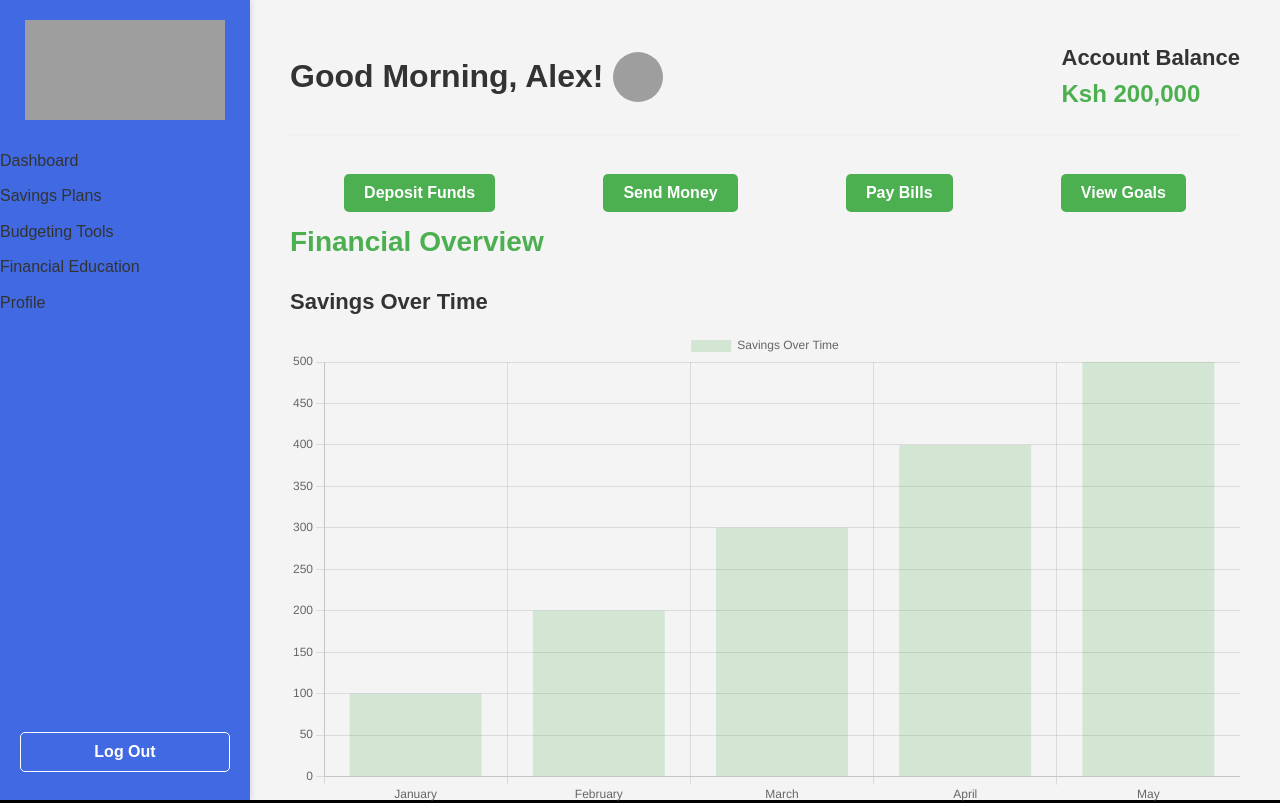
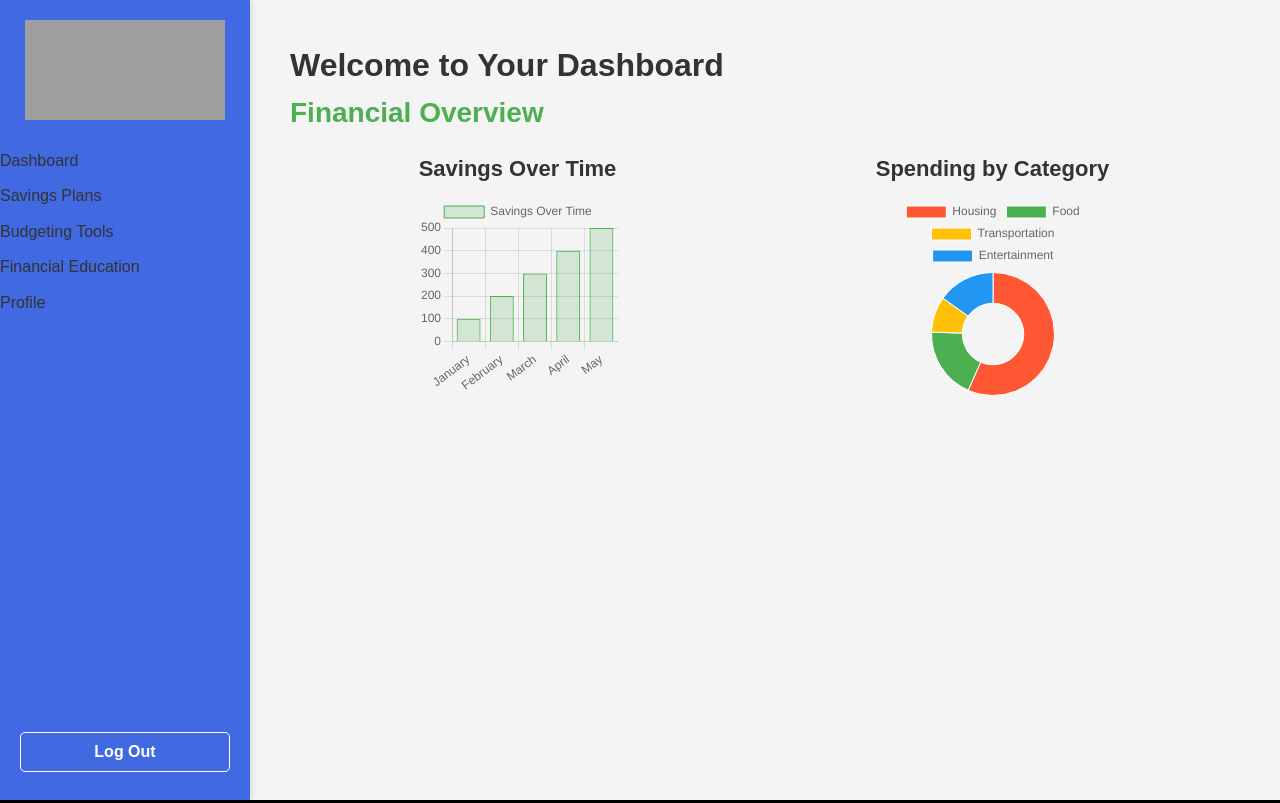
Before and after one commit to etyanglinus/amsha_generation, a Next.js app: page /dashboard in a window 1280 px wide. Shown: the top 803 px of the page. Built offline with nearby package versions, Linux system fonts and the light colour scheme; grey boxes are pictures that could not be loaded.

Commit message:
Update index.js

```diff
--- a/src/pages/dashboard/index.js
+++ b/src/pages/dashboard/index.js
@@ -1,23 +1,10 @@
-import React from 'react';
 import DashboardLayout from '../../components/DashboardLayout';
-import { Line, Bar, Pie } from 'react-chartjs-2';
+import { Bar, Doughnut } from 'react-chartjs-2';
 import { Chart as ChartJS, CategoryScale, LinearScale, BarElement, Title, Tooltip, Legend, ArcElement } from 'chart.js';
 
 ChartJS.register(CategoryScale, LinearScale, BarElement, Title, Tooltip, Legend, ArcElement);
 
 const HomePage = () => {
-  // Dynamic Greeting Based on Time of Day
-  const getGreeting = () => {
-    const hour = new Date().getHours();
-    if (hour < 12) return 'Good Morning';
-    if (hour < 18) return 'Good Afternoon';
-    return 'Good Evening';
-  };
-
-  const userName = 'Alex'; // You can get this dynamically from user data
-
-  const greeting = `${getGreeting()}, ${userName}!`;
-
   // Savings Over Time (Bar Chart) Data
   const savingsData = {
     labels: ['January', 'February', 'March', 'April', 'May'],
@@ -25,142 +12,105 @@ const HomePage = () => {
       {
         label: 'Savings Over Time',
         data: [100, 200, 300, 400, 500],
+        backgroundColor: 'rgba(76, 175, 80, 0.2)',
         borderColor: '#4CAF50',
-        backgroundColor: 'rgba(76, 175, 80, 0.2)',
-        fill: true,
+        borderWidth: 1,
       },
     ],
   };
 
-  // Spending by Category (Pie Chart) Data
+  // Spending by Category (Doughnut Chart) Data
   const spendingData = {
     labels: ['Housing', 'Food', 'Transportation', 'Entertainment'],
     datasets: [
       {
         data: [300, 100, 50, 80],
         backgroundColor: ['#FF5733', '#4CAF50', '#FFC107', '#2196F3'],
+        borderWidth: 1,
       },
     ],
+  };
+
+  // Chart options to set the width and height
+  const chartOptions = {
+    responsive: true,
+    maintainAspectRatio: false,
   };
 
   return (
     <DashboardLayout>
       <div className="home-page">
-        <header className="header">
-          <div className="greeting">
-            <h1>{greeting}</h1>
-            <img src="/path-to-avatar.jpg" alt="User Avatar" className="avatar" />
-          </div>
-          <div className="balance">
-            <h2>Account Balance</h2>
-            <p>Ksh 200,000</p>
-          </div>
-        </header>
-
-        <section className="quick-actions">
-          <div className="action-item">
-            <button>Deposit Funds</button>
-          </div>
-          <div className="action-item">
-            <button>Send Money</button>
-          </div>
-          <div className="action-item">
-            <button>Pay Bills</button>
-          </div>
-          <div className="action-item">
-            <button>View Goals</button>
-          </div>
-        </section>
+        <h1>Welcome to Your Dashboard</h1>
 
         <section className="financial-overview">
           <h2>Financial Overview</h2>
-          <div className="chart-container">
-            <h3>Savings Over Time</h3>
-            <Bar data={savingsData} />
-          </div>
 
-          <div className="chart-container">
-            <h3>Spending by Category</h3>
-            <Pie data={spendingData} />
+          <div className="charts-container">
+            {/* Savings Over Time Bar Chart */}
+            <div className="chart-wrapper">
+              <h3>Savings Over Time</h3>
+              <div className="chart" style={{ width: '200px', height: '200px' }}>
+                <Bar data={savingsData} options={chartOptions} />
+              </div>
+            </div>
+
+            {/* Spending by Category Doughnut Chart */}
+            <div className="chart-wrapper">
+              <h3>Spending by Category</h3>
+              <div className="chart" style={{ width: '200px', height: '200px' }}>
+                <Doughnut data={spendingData} options={chartOptions} />
+              </div>
+            </div>
           </div>
         </section>
 
         <style jsx>{`
           .home-page {
             padding: 20px;
-            font-family: Arial, sans-serif;
           }
 
-          .header {
-            display: flex;
-            justify-content: space-between;
-            align-items: center;
-            padding-bottom: 20px;
-            border-bottom: 2px solid #f0f0f0;
-          }
-
-          .greeting {
-            display: flex;
-            align-items: center;
-          }
-
-          .greeting h1 {
-            margin-right: 10px;
+          h1 {
             color: #333;
           }
 
-          .avatar {
-            width: 50px;
-            height: 50px;
-            border-radius: 50%;
-            object-fit: cover;
+          section {
+            margin-bottom: 30px;
           }
 
-          .balance h2 {
-            font-size: 22px;
-            color: #333;
-          }
-
-          .balance p {
-            font-size: 24px;
-            color: #4CAF50;
-            font-weight: bold;
-          }
-
-          .quick-actions {
-            display: flex;
-            justify-content: space-around;
-            margin-top: 30px;
-          }
-
-          .action-item button {
-            padding: 10px 20px;
-            font-size: 16px;
-            background-color: #4CAF50;
-            color: white;
-            border: none;
-            border-radius: 5px;
-            cursor: pointer;
-          }
-
-          .action-item button:hover {
-            background-color: #45a049;
-          }
-
-          .financial-overview h2 {
+          h2 {
             font-size: 28px;
             margin-bottom: 15px;
             color: #4CAF50;
           }
 
-          .chart-container {
-            margin-top: 20px;
-            margin-bottom: 30px;
-          }
-
           h3 {
             font-size: 22px;
             margin-bottom: 10px;
+          }
+
+          .charts-container {
+            display: flex;
+            justify-content: space-between;
+            align-items: center;
+          }
+
+          .chart-wrapper {
+            flex: 1;
+            display: flex;
+            flex-direction: column;
+            align-items: center;
+            margin-right: 20px;
+          }
+
+          .chart {
+            display: inline-block;
+          }
+
+          @media (max-width: 768px) {
+            .charts-container {
+              flex-direction: column;
+              align-items: flex-start;
+            }
           }
         `}</style>
       </div>
```
